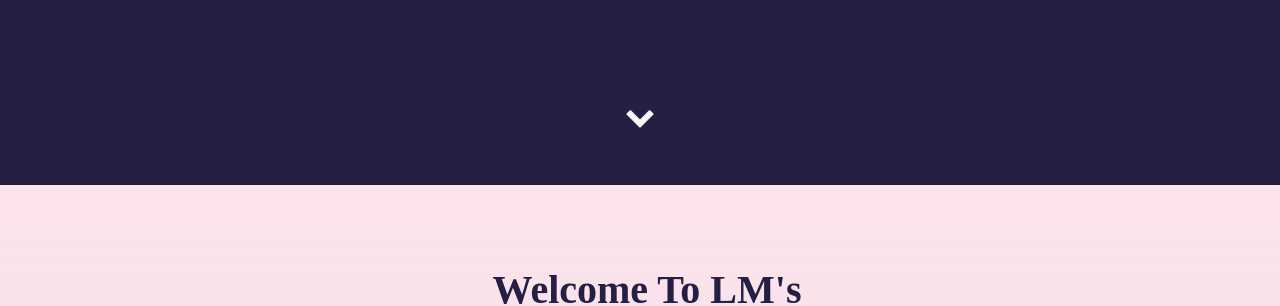
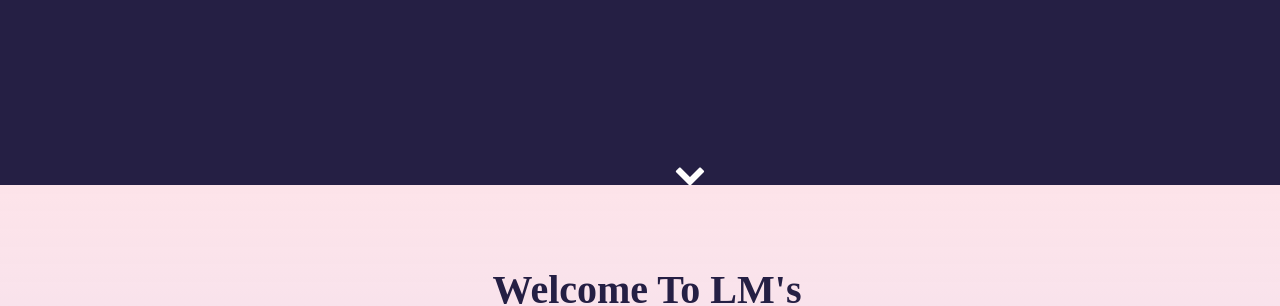
Before and after one commit to manman0310/lm, a Jekyll site: the page built from index.html, in a window 1280 px wide. Shown: the part 715-1021 px from the top of the page. Built offline with Jekyll 4.4.1, drawn with Linux system fonts in a browser that asks for light colours; some web fonts are replaced.

Commit message:
_includes\head.html _layouts\default.html fix can not find css

```diff
--- a/_includes/head.html
+++ b/_includes/head.html
@@ -6,6 +6,5 @@
   <title>{% if page.title %}{{ page.title }}{% else %}{{ site.title }}{% endif %}</title>
   <meta name="description" content="{% if page.description %}{{ page.description | strip_html | strip_newlines | truncate: 160 }}{% else %}{{ site.description }}{% endif %}">
 
-  <link rel="stylesheet" href="{{ '/assets/css/main-style.css' | prepend: site.github_url }}">
   <link rel="shortcut icon" type="image/png" href="{{ '/assets/favicon.png' }}" >
 </head>
--- a/_layouts/default.html
+++ b/_layouts/default.html
@@ -1,6 +1,7 @@
 <!DOCTYPE html>
 <link rel="stylesheet"
   href="https://cdn.jsdelivr.net/gh/konpa/devicon@df6431e323547add1b4cf45992913f15286456d3/devicon.min.css">
+<link rel="stylesheet" href="assets/css/main-style.css">
 <link rel="stylesheet" href="assets/css/animate.css">
 <link rel="stylesheet" href="assets/css/home.css">
 <html lang="en">
```
